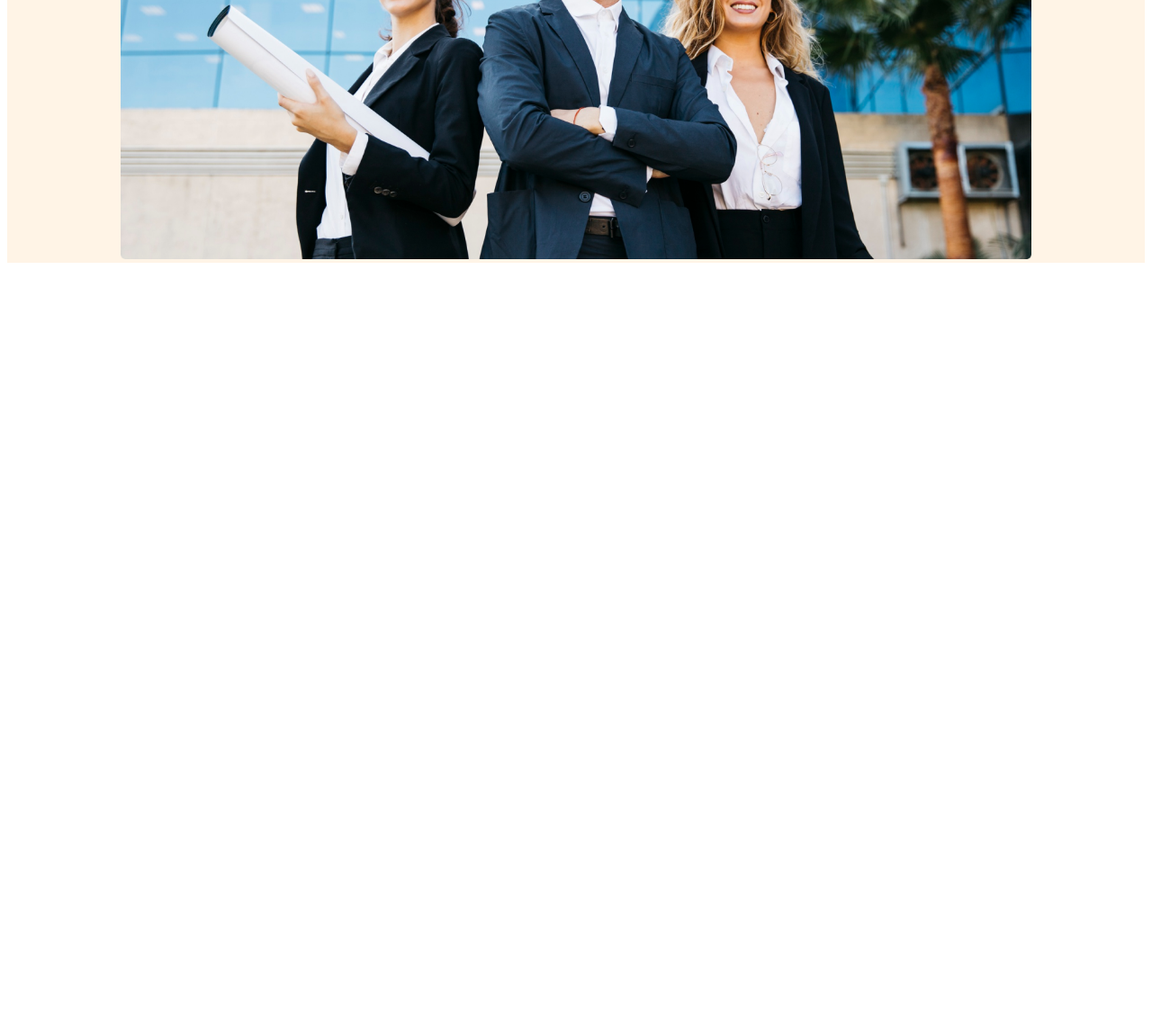
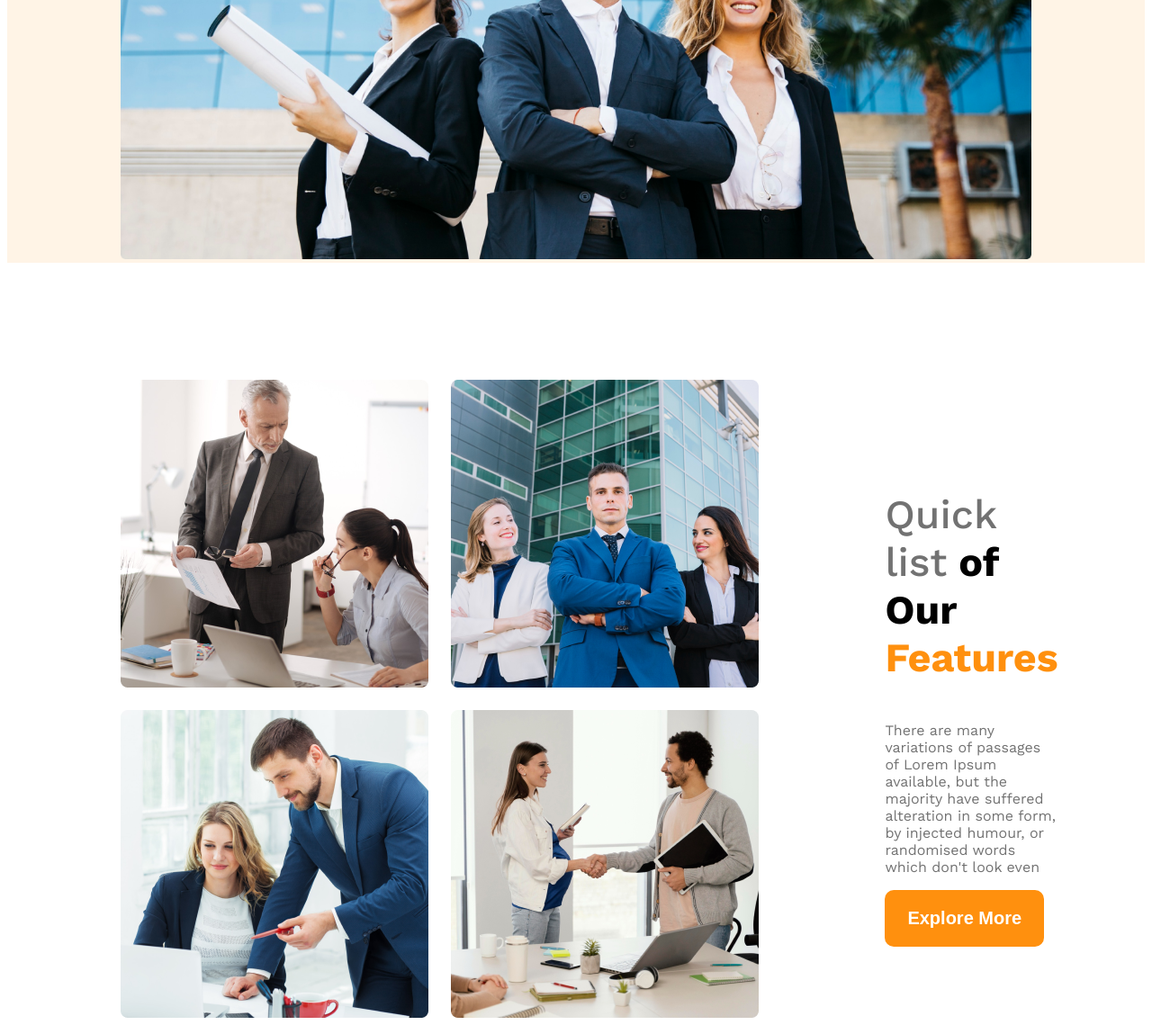
Before and after one commit to Riadul-Hasan/g3-landing-page, a plain HTML site: page index.html in a window 1280 px wide. Shown: the part 759-1898 px from the top of the page at 90% size. Before the commit the page ends 1059 px from the top, so only its background shows below. Drawn offline with nearby package versions, Linux system fonts and the light colour scheme.

Commit message:
team section responsive

```diff
--- a/Styles/style.css
+++ b/Styles/style.css
@@ -22,6 +22,14 @@
     color: #727272;
 }
 
+/* Width set */
+main{
+    max-width: 80%;
+    margin: 0 auto;
+}
+main > section{
+    margin-top: 130px;
+}
 .primary-btn{
     background-color: #FF900E;
     color: white;
@@ -34,6 +42,8 @@
 .primary-bg{
     background-color: rgba(255, 144, 14, 0.1);
 }
+
+
 
 /* Header Style */
 /* nav style */
@@ -78,9 +88,39 @@
     width: 100%;
 }
 
+/* Style for team section */
+.team-image-container{
+    display: grid;
+    grid-template-columns: repeat(2, 1fr);
+    gap: 25px;
+}
+.team-section{
+    align-items: center;
+}
+.our-features{
+    margin-left: 140px;
+    width: 540px;
+}
+.features-heading{
+    font-size: 2.8rem;
+}
+.orange-features{
+    color: #FF900E;
+}
+.quick-span{
+    font-size: 2.8rem;
+    font-weight: 500;
+}
+.of-our{
+    font-size: 2.8rem;
+    font-weight: bold;
+}
+
 /* Responsive for header */
 @media screen and (max-width: 576px) {
-    .navbar, .nav-links{
+    .navbar,
+     .nav-links,
+     .team-section{
         flex-direction: column;
     }
 
@@ -99,4 +139,32 @@
     margin: 10 auto;
    }
 
+   /* team */
+   .team-image-container{
+    grid-template-columns: repeat(1, 1fr);
+   }
+   .our-features{
+    width: 100%;
+    margin-left: 0px;
+
+   }
+   .our-features > .features-heading{
+    margin-bottom: 10px;
+   }
+   /* .primary-btn{
+    width: 60%;
+    height: 70px;
+   } */
+
 }
+
+/* For medium Device */
+@media screen and (min-width: 576px) and (max-width: 992px) {
+     .team-section{
+        flex-direction: column;
+     }
+     .our-features{
+        margin: 0px auto;
+     }
+
+}
--- a/index.html
+++ b/index.html
@@ -33,7 +33,22 @@
     </header>
 
     <main>
-
+        <!-- team section -->
+        <section class="team-section display-flex">
+            <div class="team-image-container">
+                <img src="images/team1.png" alt="Architects discussing">
+                <img src="images/team2.png" alt="Architects stands and pose">
+                <img src="images/team3.png" alt="Architects solving something">
+                <img src="images/team4.png" alt="two Architects hand shaking">
+            </div>
+            <div class="our-features">
+                <h3 class="features-heading"><span class="quick-span dark-three">Quick list</span> of Our <span class="orange-features">Features</span></h3>
+                <p class="features-paragraph dark-three">There are many variations of passages of Lorem Ipsum available, but the majority have suffered alteration in some form, by injected humour, or randomised words which don't look even</p>
+                <button class="primary-btn">
+                    Explore More
+                </button>
+            </div>
+        </section>
     </main>
 
     <footer>
```
